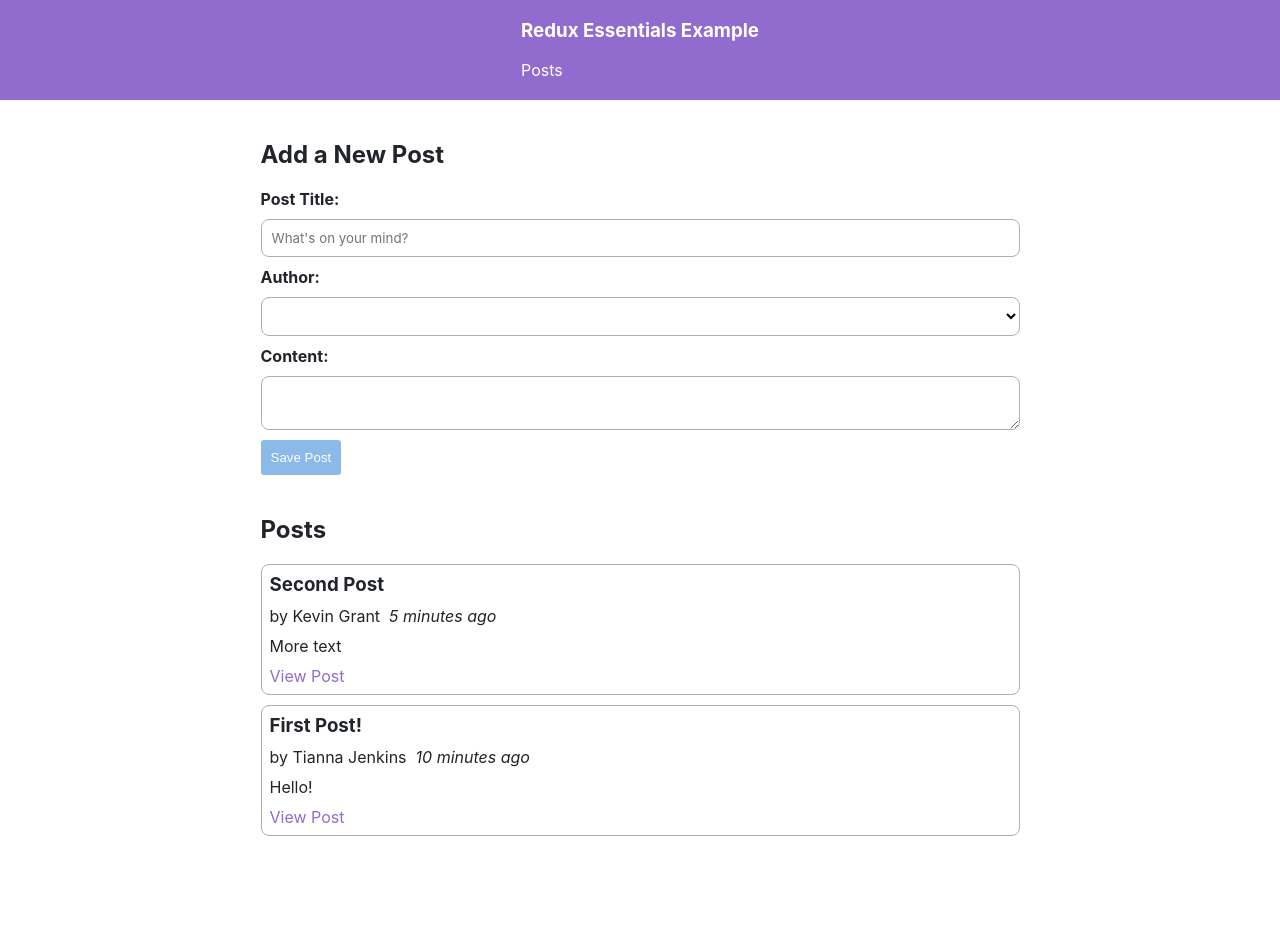
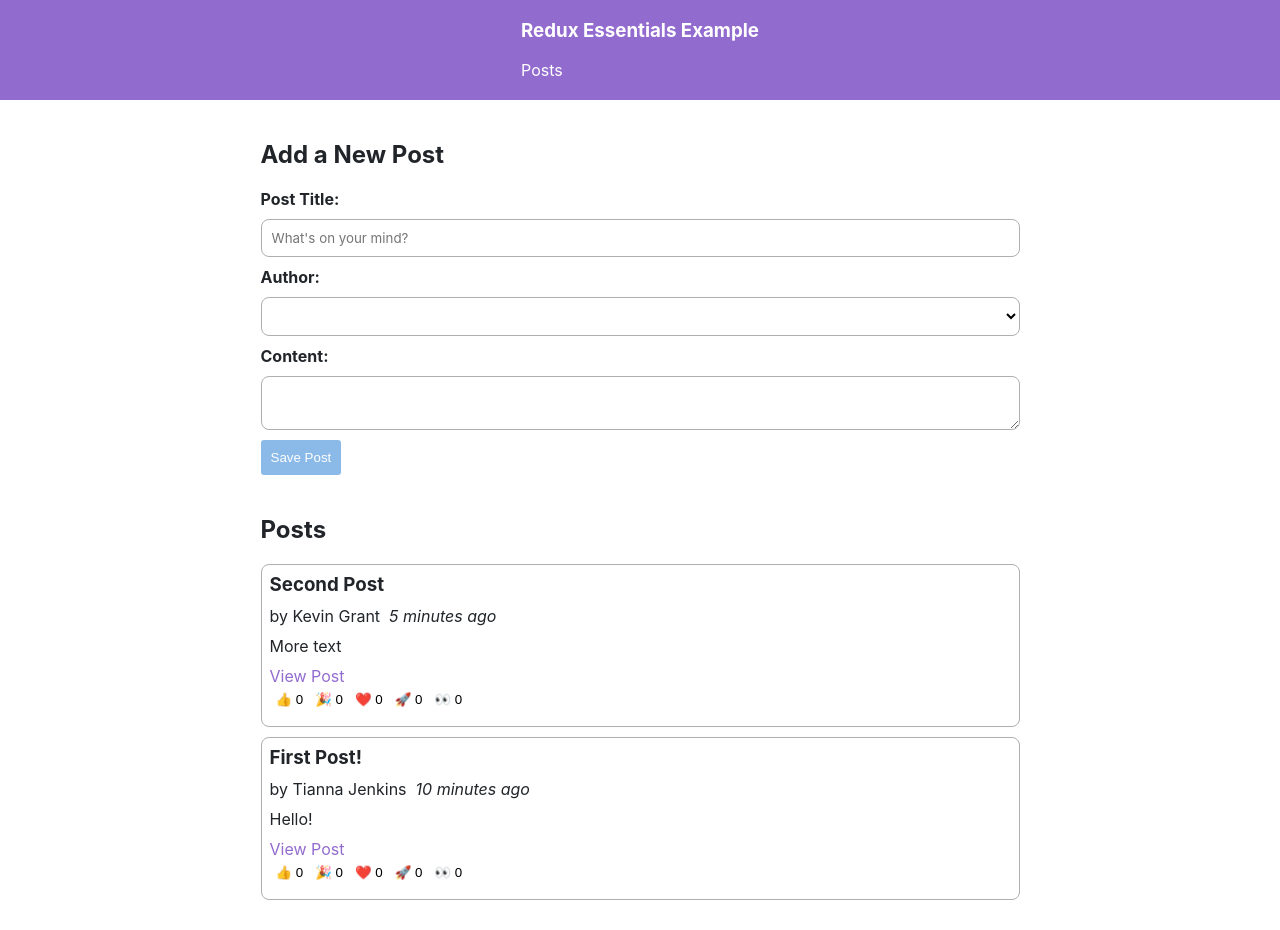
Before and after one commit to revione/social-media-feed-app, a React (Vite) app: page / in a window 1280 px wide. Before the commit the page ends 866 px from the top, so only its background shows below. Built offline with nearby package versions, Linux system fonts and the light colour scheme.

Commit message:
Reaction buttons

```diff
--- a/src/components/PostsList/PostsList.tsx
+++ b/src/components/PostsList/PostsList.tsx
@@ -5,6 +5,7 @@
 // components
 import PostAuthor from "components/PostAuthor"
 import TimeAgo from "components/TimeAgo"
+import ReactionButtons from "components/ReactionButtons"
 // styles
 import { Section, Post, Wrap } from "./styles"
 
@@ -27,6 +28,7 @@
       <Link to={`/posts/${post.id}`} className="button muted-button">
         View Post
       </Link>
+      <ReactionButtons post={post} />
     </Post>
   ))
 
--- /dev/null
+++ b/src/components/ReactionButtons/ReactionButtons.tsx
@@ -0,0 +1,39 @@
+// libraries
+import { useDispatch } from "app/hooks"
+// actions
+import { reactionAdded } from "features/posts/slice"
+// types
+import { Post } from "features/posts/slice"
+// styles
+import { Wrapper } from "./styles"
+
+const reactionEmoji = {
+  thumbsUp: "👍",
+  hooray: "🎉",
+  heart: "❤️",
+  rocket: "🚀",
+  eyes: "👀",
+}
+
+const ReactionButtons = ({ post }: { post: Post }) => {
+  const dispatch = useDispatch()
+
+  return (
+    <Wrapper>
+      {Object.entries(reactionEmoji).map(([name, emoji]) => (
+        <button
+          key={name}
+          type="button"
+          className="muted-button reaction-button"
+          onClick={() =>
+            dispatch(reactionAdded({ postId: post.id, reaction: name }))
+          }
+        >
+          {emoji} {post.reactions[name]}
+        </button>
+      ))}
+    </Wrapper>
+  )
+}
+
+export default ReactionButtons
--- /dev/null
+++ b/src/components/ReactionButtons/index.ts
@@ -0,0 +1 @@
+export { default } from "./ReactionButtons"
--- /dev/null
+++ b/src/components/ReactionButtons/styles.ts
@@ -0,0 +1,16 @@
+import styled from "styled-components/macro"
+
+export const Wrapper = styled.div`
+  button {
+    border: none;
+    background: transparent;
+
+    margin: 5px 0 10px;
+    cursor: pointer;
+    transition: all 0.15s linear;
+
+    &:hover {
+      transform: scale(1.3);
+    }
+  }
+`
--- a/src/components/SinglePost/SinglePost.tsx
+++ b/src/components/SinglePost/SinglePost.tsx
@@ -5,6 +5,7 @@
 // components
 import PostAuthor from "components/PostAuthor"
 import TimeAgo from "components/TimeAgo"
+import ReactionButtons from "components/ReactionButtons"
 // styles
 import { Section, Wrap } from "./styles"
 
@@ -32,6 +33,7 @@
           <TimeAgo timestamp={post.date} />
         </Wrap>
         <p className="post-content">{post.content}</p>
+        <ReactionButtons post={post} />
         <Link to={`/editPost/${post.id}`} className="button">
           Edit Post
         </Link>
--- a/src/features/posts/slice.ts
+++ b/src/features/posts/slice.ts
@@ -2,28 +2,39 @@
 import { createSlice, PayloadAction, nanoid } from "@reduxjs/toolkit"
 import { sub } from "date-fns"
 
-interface Post {
+export interface Post {
   id: string
   date: string
   title: string
   content: string
   userId: string
+  reactions: Record<string, number>
+}
+
+const initialReactions = {
+  thumbsUp: 0,
+  hooray: 0,
+  heart: 0,
+  rocket: 0,
+  eyes: 0,
 }
 
 const initialState: Post[] = [
   {
     id: "1",
     date: sub(new Date(), { minutes: 10 }).toISOString(),
+    userId: "0",
     title: "First Post!",
     content: "Hello!",
-    userId: "0",
+    reactions: initialReactions,
   },
   {
     id: "2",
     date: sub(new Date(), { minutes: 5 }).toISOString(),
+    userId: "1",
     title: "Second Post",
     content: "More text",
-    userId: "1",
+    reactions: initialReactions,
   },
 ]
 
@@ -43,6 +54,7 @@
             title,
             content,
             userId,
+            reactions: initialReactions,
           },
         }
       },
@@ -57,9 +69,16 @@
         existingPost.userId = userId
       }
     },
+    reactionAdded(state, action) {
+      const { postId, reaction } = action.payload
+      const existingPost = state.find((post) => post.id === postId)
+      if (existingPost) {
+        existingPost.reactions[reaction]++
+      }
+    },
   },
 })
 
-export const { postAdded, postUpdated } = slice.actions
+export const { postAdded, postUpdated, reactionAdded } = slice.actions
 
 export default slice.reducer
```
